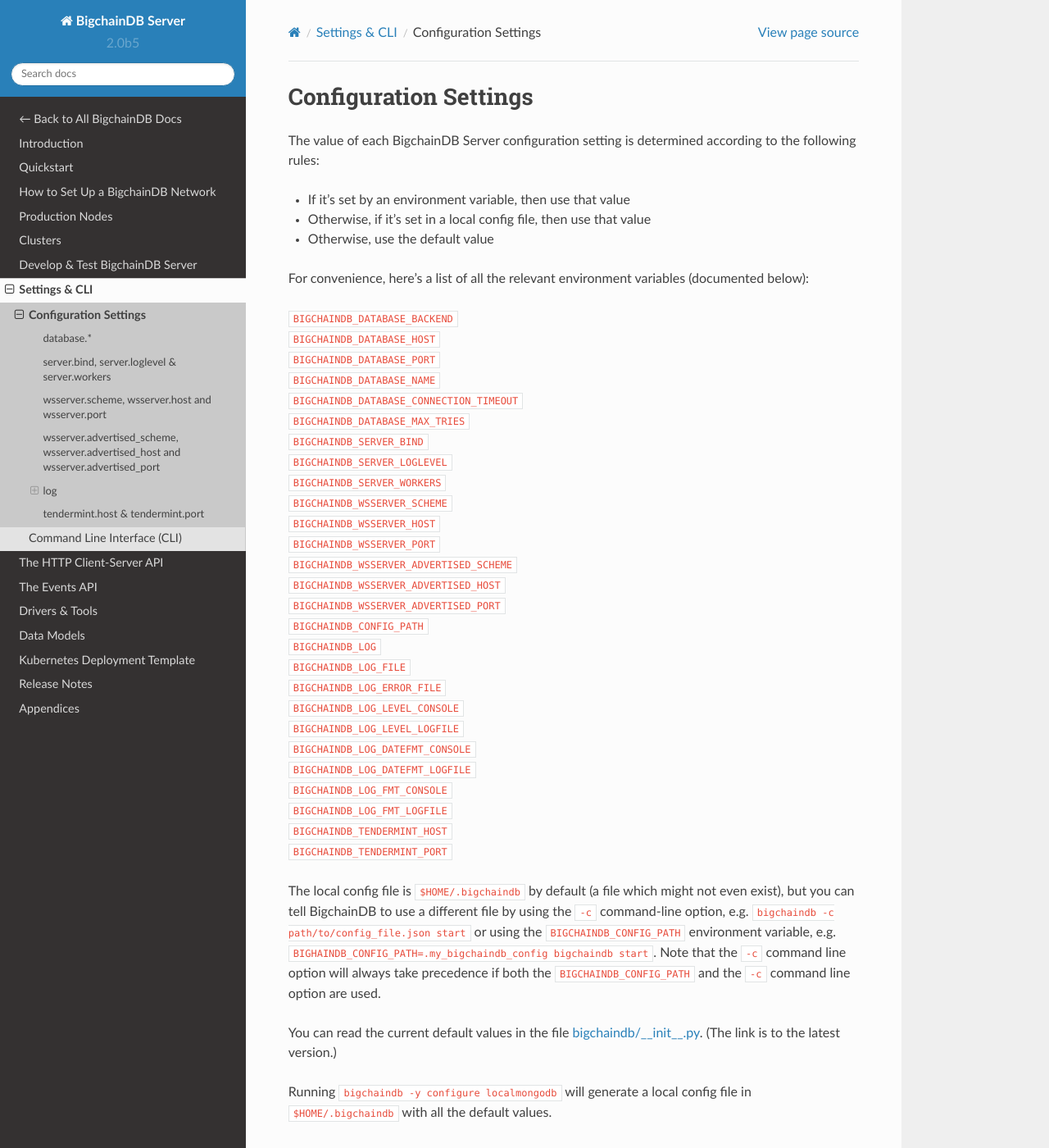
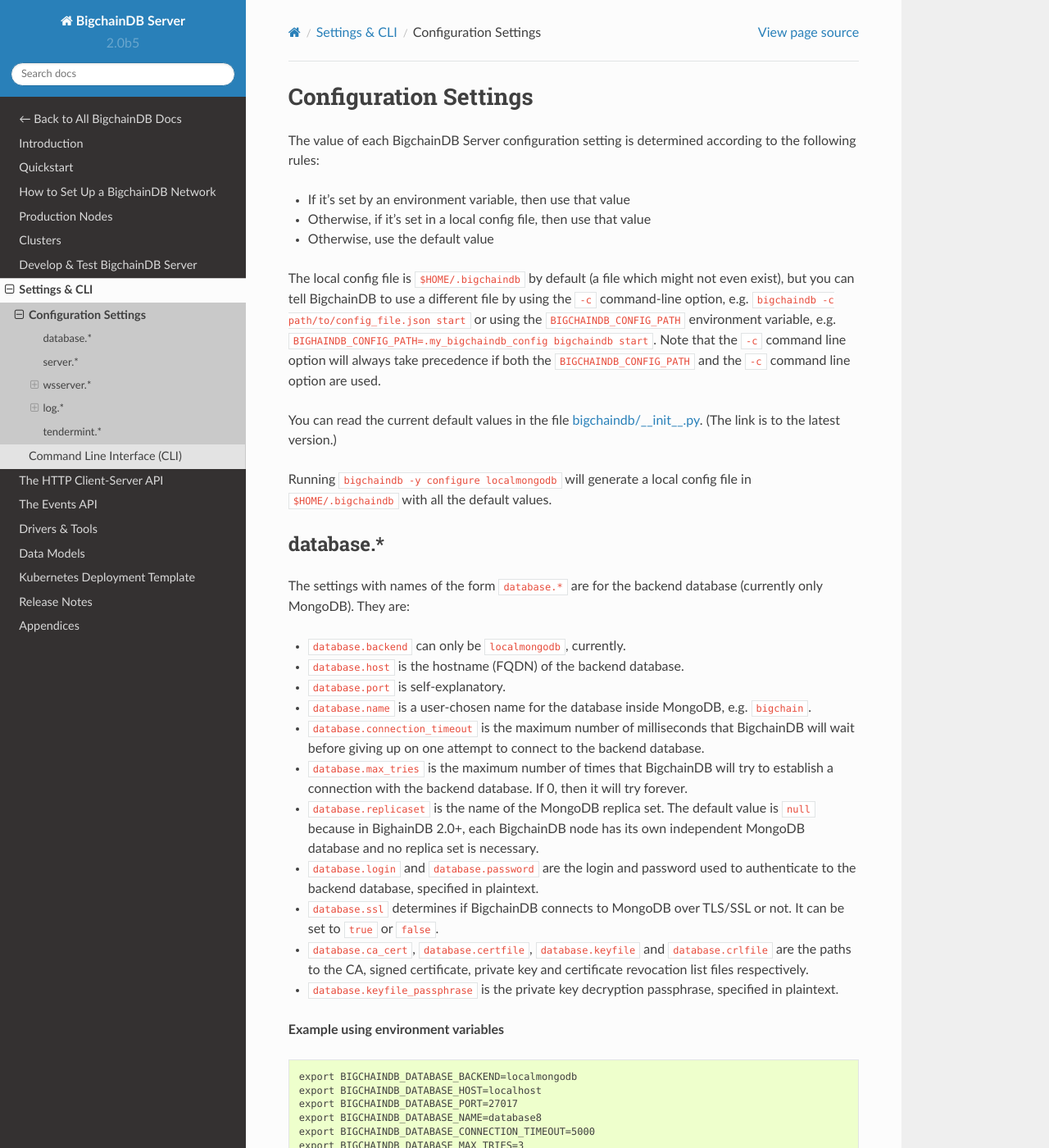
Before and after one commit to bigchaindb/bigchaindb, a Sphinx documentation site: the page built from docs/server/source/server-reference/configuration.md, in a window 1280 px wide and 1400 px high. Shown: the whole window at 82% size. Built offline with Sphinx 7.4.7 and the Read the Docs theme 2.0.0, drawn with Linux system fonts in a browser that asks for light colours; some of the changed text lies outside the part shown.

Commit message:
Problem: Config settings docs missing some configs & inconsistent
Solution: Document some undocumented config settings and make the config settings docs page more consistent

````diff
--- a/docs/server/source/server-reference/configuration.md
+++ b/docs/server/source/server-reference/configuration.md
@@ -5,37 +5,6 @@
 * If it's set by an environment variable, then use that value
 * Otherwise, if it's set in a local config file, then use that value
 * Otherwise, use the default value
-
-For convenience, here's a list of all the relevant environment variables (documented below):
-
-`BIGCHAINDB_DATABASE_BACKEND`<br>
-`BIGCHAINDB_DATABASE_HOST`<br>
-`BIGCHAINDB_DATABASE_PORT`<br>
-`BIGCHAINDB_DATABASE_NAME`<br>
-`BIGCHAINDB_DATABASE_CONNECTION_TIMEOUT`<br>
-`BIGCHAINDB_DATABASE_MAX_TRIES`<br>
-`BIGCHAINDB_SERVER_BIND`<br>
-`BIGCHAINDB_SERVER_LOGLEVEL`<br>
-`BIGCHAINDB_SERVER_WORKERS`<br>
-`BIGCHAINDB_WSSERVER_SCHEME`<br>
-`BIGCHAINDB_WSSERVER_HOST`<br>
-`BIGCHAINDB_WSSERVER_PORT`<br>
-`BIGCHAINDB_WSSERVER_ADVERTISED_SCHEME`<br>
-`BIGCHAINDB_WSSERVER_ADVERTISED_HOST`<br>
-`BIGCHAINDB_WSSERVER_ADVERTISED_PORT`<br>
-`BIGCHAINDB_CONFIG_PATH`<br>
-`BIGCHAINDB_LOG`<br>
-`BIGCHAINDB_LOG_FILE`<br>
-`BIGCHAINDB_LOG_ERROR_FILE`<br>
-`BIGCHAINDB_LOG_LEVEL_CONSOLE`<br>
-`BIGCHAINDB_LOG_LEVEL_LOGFILE`<br>
-`BIGCHAINDB_LOG_DATEFMT_CONSOLE`<br>
-`BIGCHAINDB_LOG_DATEFMT_LOGFILE`<br>
-`BIGCHAINDB_LOG_FMT_CONSOLE`<br>
-`BIGCHAINDB_LOG_FMT_LOGFILE`<br>
-`BIGCHAINDB_TENDERMINT_HOST`<br>
-`BIGCHAINDB_TENDERMINT_PORT`<br>
-
 
 The local config file is `$HOME/.bigchaindb` by default (a file which might not even exist), but you can tell BigchainDB to use a different file by using the `-c` command-line option, e.g. `bigchaindb -c path/to/config_file.json start`
 or using the `BIGCHAINDB_CONFIG_PATH` environment variable, e.g. `BIGHAINDB_CONFIG_PATH=.my_bigchaindb_config bigchaindb start`.
@@ -45,25 +14,30 @@
 
 Running `bigchaindb -y configure localmongodb` will generate a local config file in `$HOME/.bigchaindb` with all the default values.
 
-
-
 ## database.*
 
-The settings with names of the form `database.*` are for the database backend
+The settings with names of the form `database.*` are for the backend database
 (currently only MongoDB). They are:
 
-* `database.backend` is only `localmongodb`, currently.
+* `database.backend` can only be `localmongodb`, currently.
 * `database.host` is the hostname (FQDN) of the backend database.
 * `database.port` is self-explanatory.
 * `database.name` is a user-chosen name for the database inside MongoDB, e.g. `bigchain`.
-* `database.connection_timeout` is the maximum number of milliseconds that BigchainDB will wait before giving up on one attempt to connect to the database backend.
-* `database.max_tries` is the maximum number of times that BigchainDB will try to establish a connection with the database backend. If 0, then it will try forever.
+* `database.connection_timeout` is the maximum number of milliseconds that BigchainDB will wait before giving up on one attempt to connect to the backend database.
+* `database.max_tries` is the maximum number of times that BigchainDB will try to establish a connection with the backend database. If 0, then it will try forever.
+* `database.replicaset` is the name of the MongoDB replica set. The default value is `null` because in BighainDB 2.0+, each BigchainDB node has its own independent MongoDB database and no replica set is necessary.
+* `database.login` and `database.password` are the login and password used to authenticate to the backend database, specified in plaintext.
+* `database.ssl` determines if BigchainDB connects to MongoDB over TLS/SSL or not. It can be set to `true` or `false`.
+* `database.ca_cert`, `database.certfile`, `database.keyfile` and `database.crlfile` are the paths to the CA, signed certificate, private key and certificate revocation list files respectively.
+* `database.keyfile_passphrase` is the private key decryption passphrase, specified in plaintext.
 
 **Example using environment variables**
+
 ```text
 export BIGCHAINDB_DATABASE_BACKEND=localmongodb
 export BIGCHAINDB_DATABASE_HOST=localhost
 export BIGCHAINDB_DATABASE_PORT=27017
+export BIGCHAINDB_DATABASE_NAME=database8
 export BIGCHAINDB_DATABASE_CONNECTION_TIMEOUT=5000
 export BIGCHAINDB_DATABASE_MAX_TRIES=3
 ```
@@ -71,30 +45,31 @@
 **Default values**
 
 If (no environment variables were set and there's no local config file), or you used `bigchaindb -y configure localmongodb` to create a default local config file for a `localmongodb` backend, then the defaults will be:
+
 ```js
 "database": {
     "backend": "localmongodb",
     "host": "localhost",
     "port": 27017,
     "name": "bigchain",
-    "replicaset": null,
     "connection_timeout": 5000,
     "max_tries": 3,
+    "replicaset": null,
     "login": null,
     "password": null
     "ssl": false,
     "ca_cert": null,
-    "crlfile": null,
     "certfile": null,
     "keyfile": null,
+    "crlfile": null,
     "keyfile_passphrase": null,
 }
 ```
 
+## server.*
 
-## server.bind, server.loglevel & server.workers
-
-These settings are for the [Gunicorn HTTP server](http://gunicorn.org/), which is used to serve the [HTTP client-server API](../http-client-server-api.html).
+`server.bind`, `server.loglevel` and `server.workers`
+are settings for the [Gunicorn HTTP server](http://gunicorn.org/), which is used to serve the [HTTP client-server API](../http-client-server-api.html).
 
 `server.bind` is where to bind the Gunicorn HTTP server socket. It's a string. It can be any valid value for [Gunicorn's bind setting](http://docs.gunicorn.org/en/stable/settings.html#bind). If you want to allow IPv4 connections from anyone, on port 9984, use `0.0.0.0:9984`. In a production setting, we recommend you use Gunicorn behind a reverse proxy server. If Gunicorn and the reverse proxy are running on the same machine, then use `localhost:PORT` where PORT is _not_ 9984 (because the reverse proxy needs to listen on port 9984). Maybe use PORT=9983 in that case because we know 9983 isn't used. If Gunicorn and the reverse proxy are running on different machines, then use `A.B.C.D:9984` where A.B.C.D is the IP address of the reverse proxy. There's [more information about deploying behind a reverse proxy in the Gunicorn documentation](http://docs.gunicorn.org/en/stable/deploy.html). (They call it a proxy.)
 
@@ -105,6 +80,7 @@
 `server.workers` is [the number of worker processes](http://docs.gunicorn.org/en/stable/settings.html#workers) for handling requests. If set to `None`, the value will be (2 × cpu_count + 1). Each worker process has a single thread. The HTTP server will be able to handle `server.workers` requests simultaneously.
 
 **Example using environment variables**
+
 ```text
 export BIGCHAINDB_SERVER_BIND=0.0.0.0:9984
 export BIGCHAINDB_SERVER_LOGLEVEL=debug
@@ -112,6 +88,7 @@
 ```
 
 **Example config file snippet**
+
 ```js
 "server": {
     "bind": "0.0.0.0:9984",
@@ -121,6 +98,7 @@
 ```
 
 **Default values (from a config file)**
+
 ```js
 "server": {
     "bind": "localhost:9984",
@@ -144,6 +124,7 @@
 set `wsserver.host` to 0.0.0.0 and `wsserver.port` to 9985.
 
 **Example using environment variables**
+
 ```text
 export BIGCHAINDB_WSSERVER_SCHEME=ws
 export BIGCHAINDB_WSSERVER_HOST=0.0.0.0
@@ -151,6 +132,7 @@
 ```
 
 **Example config file snippet**
+
 ```js
 "wsserver": {
     "scheme": "wss",
@@ -160,6 +142,7 @@
 ```
 
 **Default values (from a config file)**
+
 ```js
 "wsserver": {
     "scheme": "ws",
@@ -168,7 +151,7 @@
 }
 ```
 
-## wsserver.advertised_scheme, wsserver.advertised_host and wsserver.advertised_port
+### wsserver.advertised_scheme, wsserver.advertised_host and wsserver.advertised_port
 
 These settings are for the advertising the Websocket URL to external clients in
 the root API endpoint. These configurations might be useful if your deployment
@@ -176,6 +159,7 @@
 different from where BigchainDB is running.
 
 **Example using environment variables**
+
 ```text
 export BIGCHAINDB_WSSERVER_ADVERTISED_SCHEME=wss
 export BIGCHAINDB_WSSERVER_ADVERTISED_HOST=mybigchaindb.com
@@ -183,6 +167,7 @@
 ```
 
 **Example config file snippet**
+
 ```js
 "wsserver": {
     "advertised_scheme": "wss",
@@ -192,6 +177,7 @@
 ```
 
 **Default values (from a config file)**
+
 ```js
 "wsserver": {
     "advertised_scheme": "ws",
@@ -200,14 +186,13 @@
 }
 ```
 
-## log
+## log.*
 
-The `log` key is expected to point to a mapping (set of key/value pairs)
-holding the logging configuration.
+The `log.*` settings are to configure logging.
 
-**Example**:
+**Example**
 
-```
+```js
 {
     "log": {
         "file": "/var/log/bigchaindb.log",
@@ -217,13 +202,14 @@
         "datefmt_console": "%Y-%m-%d %H:%M:%S",
         "datefmt_logfile": "%Y-%m-%d %H:%M:%S",
         "fmt_console": "%(asctime)s [%(levelname)s] (%(name)s) %(message)s",
-        "fmt_logfile": "%(asctime)s [%(levelname)s] (%(name)s) %(message)s"
+        "fmt_logfile": "%(asctime)s [%(levelname)s] (%(name)s) %(message)s",
+        "granular_levels": {}
 }
 ```
 
-**Defaults to**:
+**Default values**
 
-```
+```js
 {
     "log": {
         "file": "~/bigchaindb.log",
@@ -233,49 +219,20 @@
         "datefmt_console": "%Y-%m-%d %H:%M:%S",
         "datefmt_logfile": "%Y-%m-%d %H:%M:%S",
         "fmt_logfile": "[%(asctime)s] [%(levelname)s] (%(name)s) %(message)s (%(processName)-10s - pid: %(process)d)",
-        "fmt_console": "[%(asctime)s] [%(levelname)s] (%(name)s) %(message)s (%(processName)-10s - pid: %(process)d)"
+        "fmt_console": "[%(asctime)s] [%(levelname)s] (%(name)s) %(message)s (%(processName)-10s - pid: %(process)d)",
+        "granular_levels": {}
 }
 ```
 
-The next subsections explain each field of the `log` configuration.
+### log.file
 
+The full path to the file where logs should be written.
+The user running `bigchaindb` must have write access to the
+specified path.
 
-### log.file & log.error_file
-The full paths to the files where logs and error logs should be written to.
-
-**Example**:
-
-```
-{
-    "log": {
-        "file": "/var/log/bigchaindb/bigchaindb.log"
-        "error_file": "/var/log/bigchaindb/bigchaindb-errors.log"
-    }
-}
-```
-
-**Defaults to**:
-
-    * `"~/bigchaindb.log"`
-    * `"~/bigchaindb-errors.log"`
-
-Please note that the user running `bigchaindb` must have write access to the
-locations.
-
-#### Log rotation
-
-Log files have a size limit of 200 MB and will be rotated up to five times.
-
-For example if we consider the log file setting:
-
-```
-{
-    "log": {
-        "file": "~/bigchain.log"
-    }
-}
-```
-
+**Log rotation:** Log files have a size limit of 200 MB
+and will be rotated up to five times.
+For example, if we `log.file` is set to `"~/bigchain.log"`, then
 logs would always be written to `bigchain.log`. Each time the file
 `bigchain.log` reaches 200 MB it would be closed and renamed
 `bigchain.log.1`. If `bigchain.log.1` and `bigchain.log.2` already exist they
@@ -284,141 +241,73 @@
 overwritten by `bigchain.log.4`, thus ending the rotation cycle of whatever
 logs were in `bigchain.log.5`.
 
+### log.error_file
+
+Similar to `log.file` (see above), this is the
+full path to the file where error logs should be written.
 
 ### log.level_console
+
 The log level used to log to the console. Possible allowed values are the ones
 defined by [Python](https://docs.python.org/3.6/library/logging.html#levels),
-but case insensitive for convenience's sake:
+but case-insensitive for the sake of convenience:
 
-```
+```text
 "critical", "error", "warning", "info", "benchmark", "debug", "notset"
 ```
 
-**Example**:
+### log.level_logfile
 
-```
-{
-    "log": {
-        "level_console": "info"
-    }
-}
-```
-
-**Defaults to**: `"info"`.
-
-
-### log.level_logfile
 The log level used to log to the log file. Possible allowed values are the ones
 defined by [Python](https://docs.python.org/3.6/library/logging.html#levels),
-but case insensitive for convenience's sake:
+but case-insensitive for the sake of convenience:
 
-```
+```text
 "critical", "error", "warning", "info", "benchmark", "debug", "notset"
 ```
 
-**Example**:
+### log.datefmt_console
 
-```
-{
-    "log": {
-        "level_file": "info"
-    }
-}
-```
-
-**Defaults to**: `"info"`.
-
-
-### log.datefmt_console
 The format string for the date/time portion of a message, when logged to the
 console.
 
-**Example**:
-
-```
-{
-    "log": {
-        "datefmt_console": "%x %X %Z"
-    }
-}
-```
-
-**Defaults to**: `"%Y-%m-%d %H:%M:%S"`.
-
 For more information on how to construct the format string please consult the
-table under Python's documentation of
- [`time.strftime(format[, t])`](https://docs.python.org/3.6/library/time.html#time.strftime)
+table under [Python's documentation of time.strftime(format[, t])](https://docs.python.org/3.6/library/time.html#time.strftime).
 
 ### log.datefmt_logfile
+
 The format string for the date/time portion of a message, when logged to a log
  file.
 
-**Example**:
-
-```
-{
-    "log": {
-        "datefmt_logfile": "%c %z"
-    }
-}
-```
-
-**Defaults to**: `"%Y-%m-%d %H:%M:%S"`.
-
 For more information on how to construct the format string please consult the
-table under Python's documentation of
- [`time.strftime(format[, t])`](https://docs.python.org/3.6/library/time.html#time.strftime)
-
+table under [Python's documentation of time.strftime(format[, t])](https://docs.python.org/3.6/library/time.html#time.strftime).
 
 ### log.fmt_console
+
 A string used to format the log messages when logged to the console.
-
-**Example**:
-
-```
-{
-    "log": {
-        "fmt_console": "%(asctime)s [%(levelname)s] %(message)s %(process)d"
-    }
-}
-```
-
-**Defaults to**: `"[%(asctime)s] [%(levelname)s] (%(name)s) %(message)s (%(processName)-10s - pid: %(process)d)"`
 
 For more information on possible formatting options please consult Python's
 documentation on
-[LogRecord attributes](https://docs.python.org/3.6/library/logging.html#logrecord-attributes)
-
+[LogRecord attributes](https://docs.python.org/3.6/library/logging.html#logrecord-attributes).
 
 ### log.fmt_logfile
+
 A string used to format the log messages when logged to a log file.
-
-**Example**:
-
-```
-{
-    "log": {
-        "fmt_logfile": "%(asctime)s [%(levelname)s] %(message)s %(process)d"
-    }
-}
-```
-
-**Defaults to**: `"[%(asctime)s] [%(levelname)s] (%(name)s) %(message)s (%(processName)-10s - pid: %(process)d)"`
 
 For more information on possible formatting options please consult Python's
 documentation on
-[LogRecord attributes](https://docs.python.org/3.6/library/logging.html#logrecord-attributes)
-
+[LogRecord attributes](https://docs.python.org/3.6/library/logging.html#logrecord-attributes).
 
 ### log.granular_levels
+
 Log levels for BigchainDB's modules. This can be useful to control the log
 level of specific parts of the application. As an example, if you wanted the
 logging of the `core.py` module to be more verbose, you would set the
  configuration shown in the example below.
 
-**Example**:
+**Example**
 
-```
+```js
 {
     "log": {
         "granular_levels": {
@@ -427,17 +316,22 @@
 }
 ```
 
-**Defaults to**: `{}`
+**Default value**
 
-## tendermint.host & tendermint.port
+```js
+{}
+```
 
-The settings with names of the form `tendermint.*` are for
-consensus(Tendermint) backend that we are using:
+## tendermint.*
 
-* `tendermint.host` is the hostname (FQDN)/IP address of the tendermint backend.
+The settings with names of the form `tendermint.*` tell BigchainDB Server
+where it can connect to the node's Tendermint instance.
+
+* `tendermint.host` is the hostname (FQDN)/IP address of the Tendermint instance.
 * `tendermint.port` is self-explanatory.
 
 **Example using environment variables**
+
 ```text
 export BIGCHAINDB_TENDERMINT_HOST=tendermint
 export BIGCHAINDB_TENDERMINT_PORT=26657
@@ -448,6 +342,6 @@
 ```js
 "tendermint": {
     "host": "localhost",
-    "port": 26657,
+    "port": 26657
 }
 ```
````
Also changed, not shown: other parts of docs/server/source/server-reference/configuration.md (+3 -1 lines).
